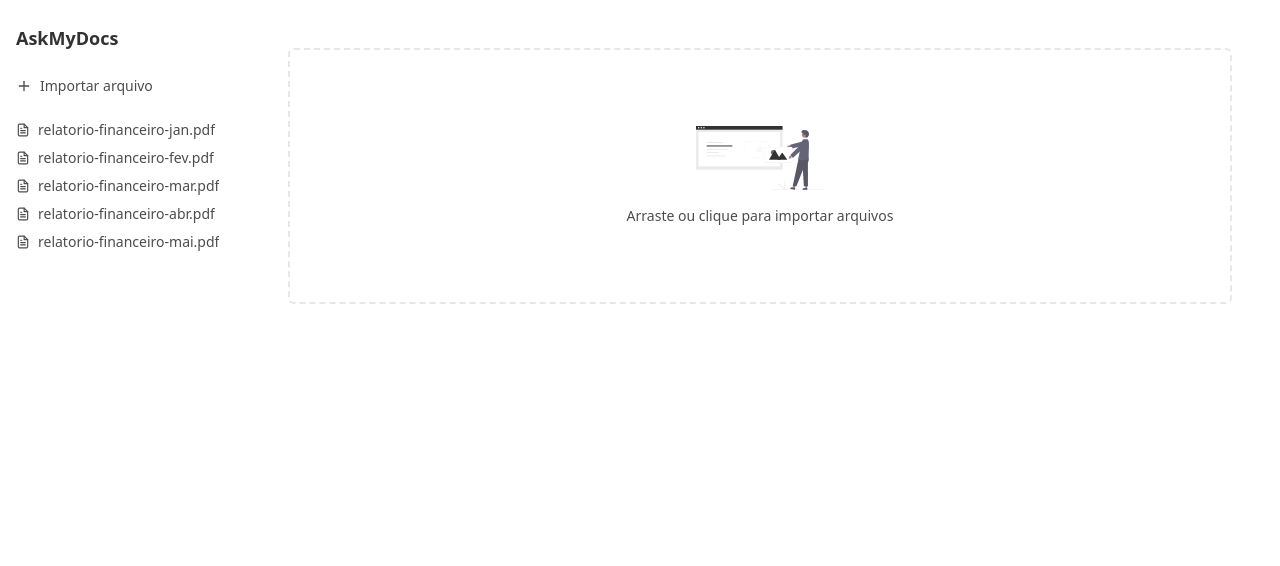
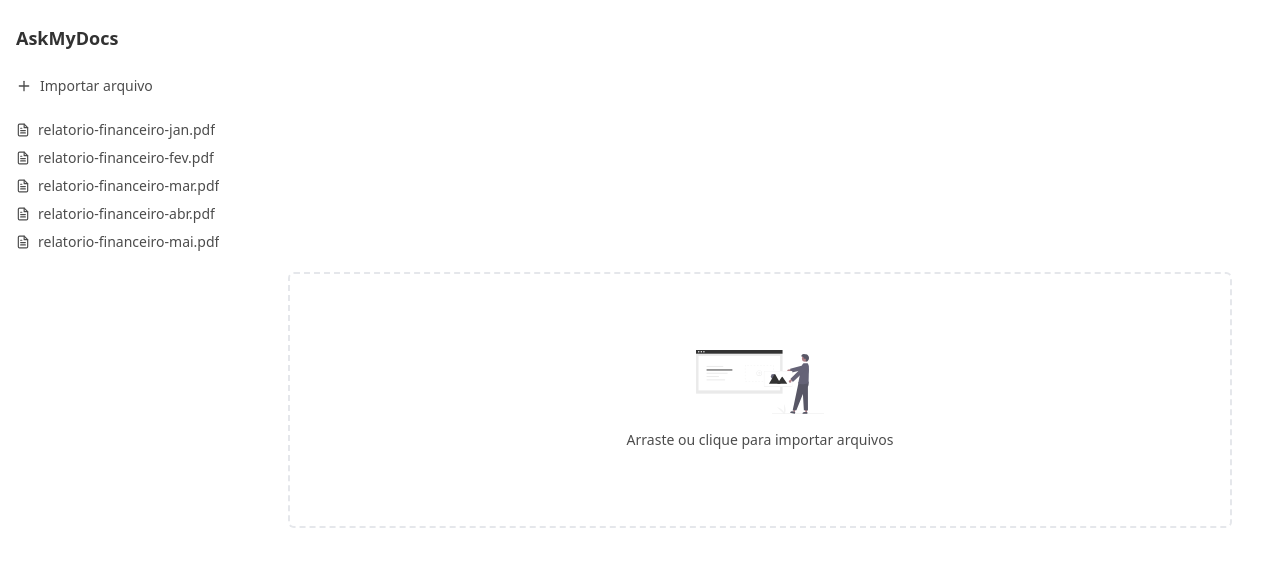
Before and after one commit to JVitoroliv3ira/askmydocs, a React (Vite) app in the folder askmydocs-frontend/: page / in a window 1280 px wide. Shown: the top 566 px of the page. Built offline with nearby package versions, Linux system fonts and the light colour scheme.

Commit message:
feat: Ajusta layout base da aplicação

```diff
--- a/askmydocs-frontend/src/components/Layout/Layout.tsx
+++ b/askmydocs-frontend/src/components/Layout/Layout.tsx
@@ -15,7 +15,9 @@ export default function Layout({ children }: LayoutProps) {
         "relatorio-financeiro-abr.pdf",
         "relatorio-financeiro-mai.pdf"
       ]} />
-      <main className="flex-1 p-4">{children}</main>
+      <main className="flex-1 p-4 flex flex-col items-center justify-center">
+        {children}
+      </main>
     </div>
   );
 }
```
